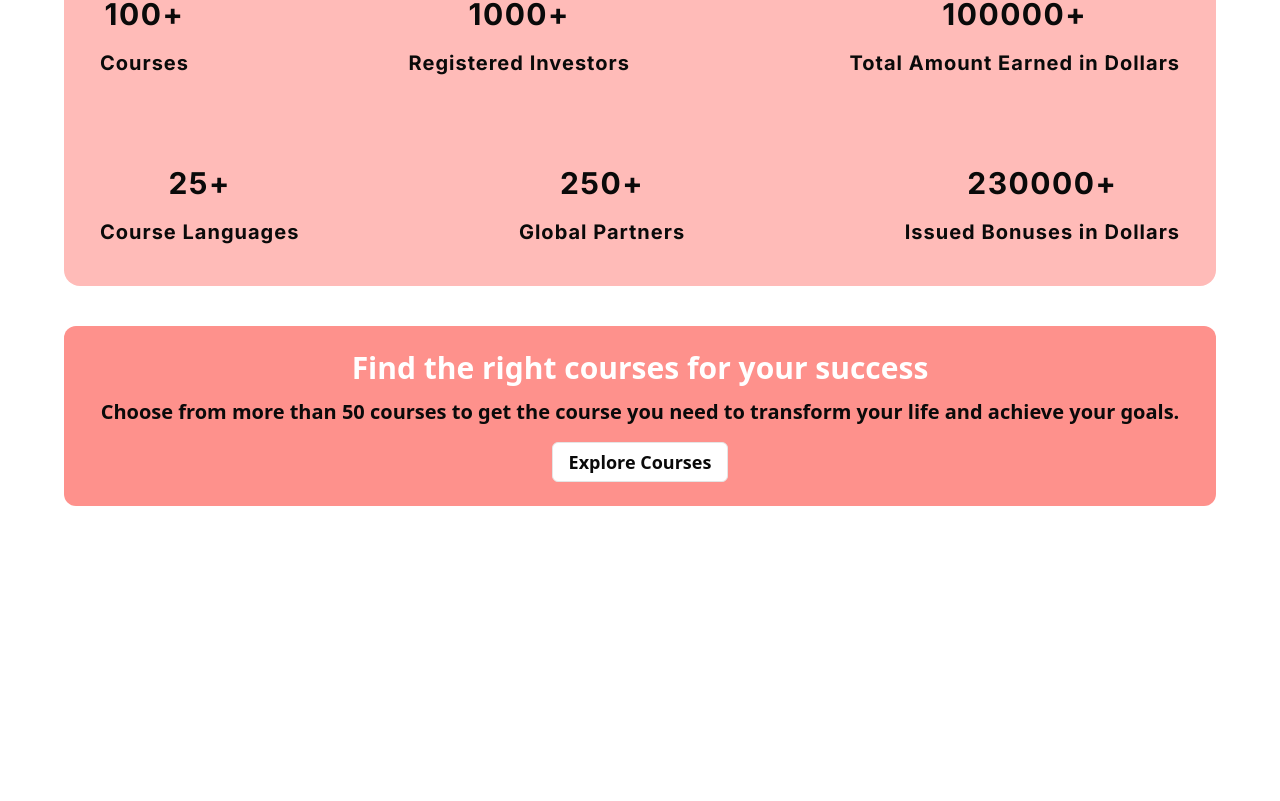
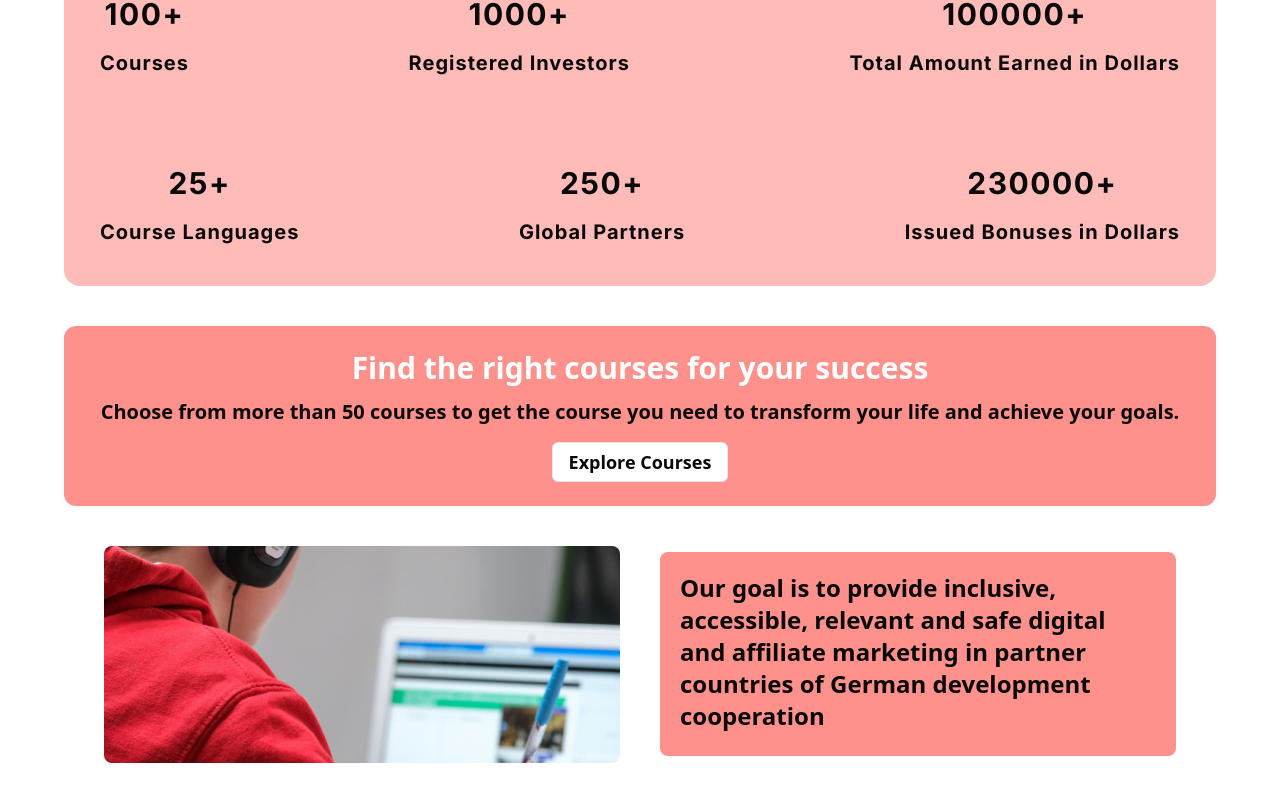
Before and after one commit to Dakjebbin/Wealthwave, a React (Vite) app: page / in a window 1280 px wide. Shown: the part 3754-4555 px from the top of the page. Before the commit the page ends 4260 px from the top, so only its background shows below. Built offline with nearby package versions, Linux system fonts and the light colour scheme; no server answers; a web font is replaced by a local one.

Commit message:
almost done with landing page

```diff
--- a/src/assets/assest.js
+++ b/src/assets/assest.js
@@ -7,6 +7,7 @@ import about_image_2 from "./unsplash_FHnnjk1Yj7Y.png"
 import loginImage from "./Rectangle 13.png"
 import why from "./unsplash_BeVGrXEktIk.png"
 import support from "./Rectangle 55.png"
+import rectangle from "./Rectangle 64.png"
 
 export const assets = {
     back,
@@ -17,5 +18,6 @@ export const assets = {
     about_image_2,
     loginImage,
     why,
-    support
+    support,
+    rectangle
 }
--- a/src/components/OurCourses.jsx
+++ b/src/components/OurCourses.jsx
@@ -1,4 +1,5 @@
 import { Button } from "@/components/ui/button"
+import { assets } from "../assets/assest"
 
 
 const OurCourses = () => {
@@ -18,6 +19,24 @@ const OurCourses = () => {
         </div>
 
     </div>
+
+    <div className="hero">
+        <div className="hero-container">
+        <div className="image">
+            <img
+              src={assets.rectangle}
+              alt="Sagar's Photo"
+            />
+          </div>
+          <div className="description ">
+            <h1 className="font-bold text-2xl pb-6 bg-[#FE918C] p-5 rounded-lg">
+            Our goal is to provide inclusive, accessible, relevant and
+            safe digital and affiliate marketing in partner countries of German development cooperation
+            </h1>
+          </div>
+
+        </div>
+      </div>
   </section>
   )
 }
```
Also changed, not shown: src/assets/Rectangle 64.png (added).
